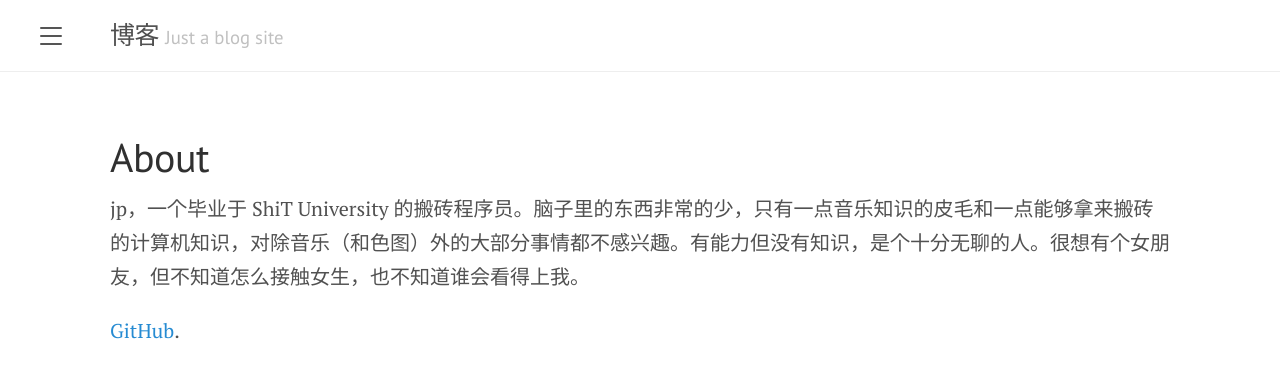
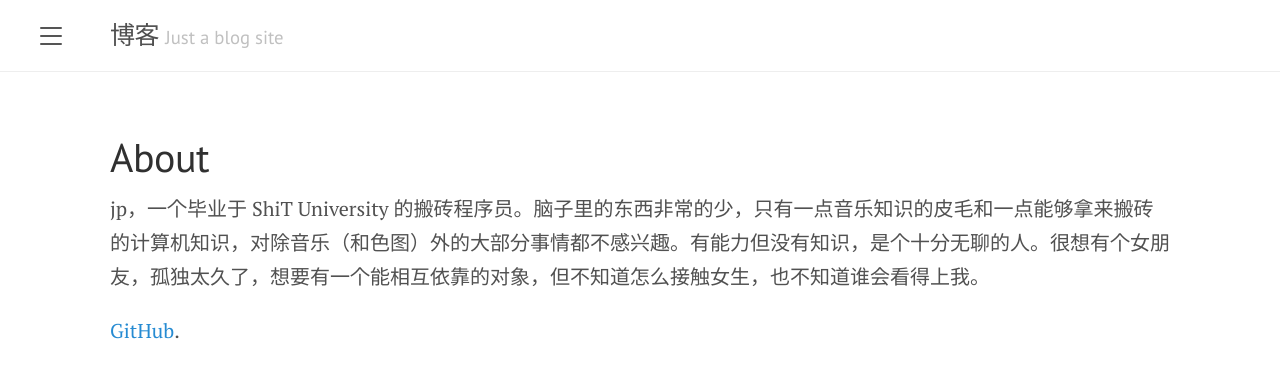
Before and after one commit to jpswing/jpswing.github.io, a Jekyll site: the page built from about.md, in a window 1280 px wide. Shown: the top 378 px of the page. Built offline with Jekyll 4.4.1, drawn with Linux system fonts in a browser that asks for light colours.

Commit message:
Update about

```diff
--- a/about.md
+++ b/about.md
@@ -3,6 +3,6 @@ layout: page
 title: About
 ---
 
-jp，一个毕业于 ShiT University 的搬砖程序员。脑子里的东西非常的少，只有一点音乐知识的皮毛和一点能够拿来搬砖的计算机知识，对除音乐（和色图）外的大部分事情都不感兴趣。有能力但没有知识，是个十分无聊的人。很想有个女朋友，但不知道怎么接触女生，也不知道谁会看得上我。
+jp，一个毕业于 ShiT University 的搬砖程序员。脑子里的东西非常的少，只有一点音乐知识的皮毛和一点能够拿来搬砖的计算机知识，对除音乐（和色图）外的大部分事情都不感兴趣。有能力但没有知识，是个十分无聊的人。很想有个女朋友，孤独太久了，想要有一个能相互依靠的对象，但不知道怎么接触女生，也不知道谁会看得上我。
 
 [GitHub](https://github.com/jpswing/).
```
